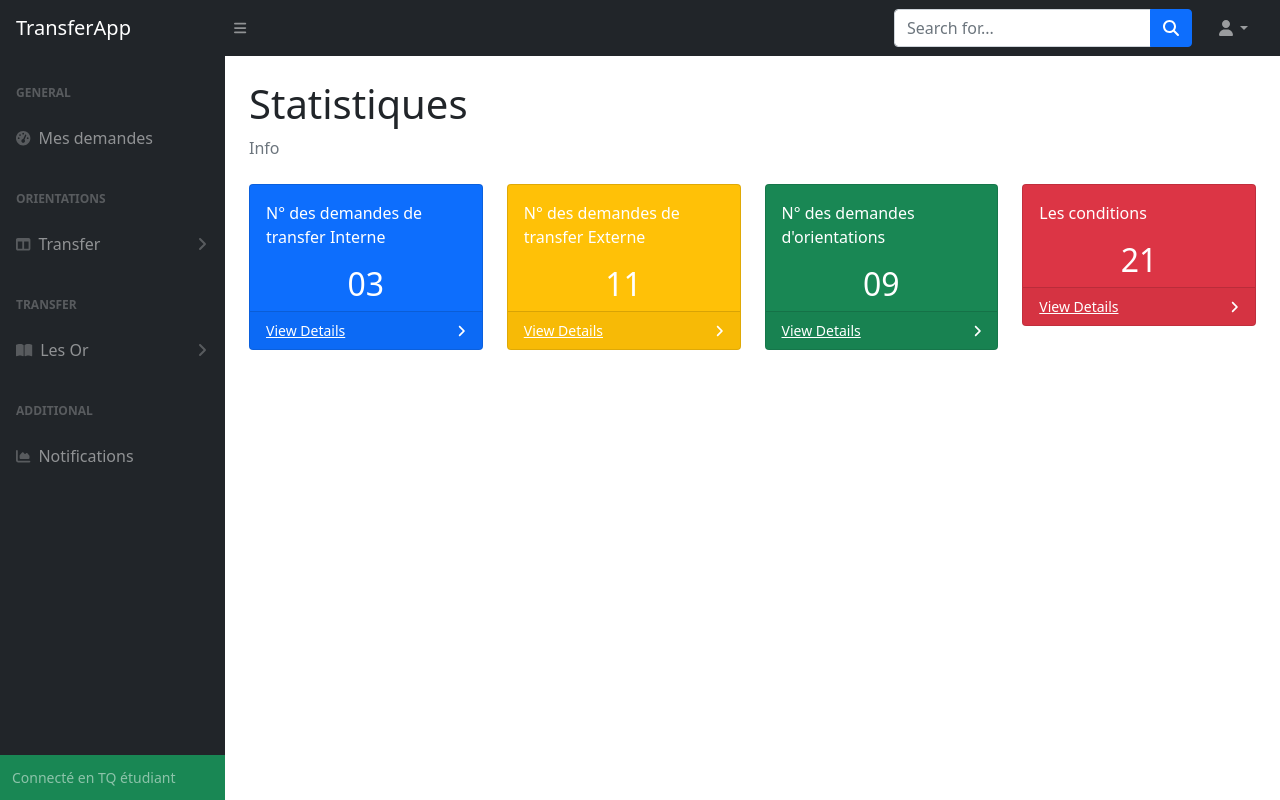
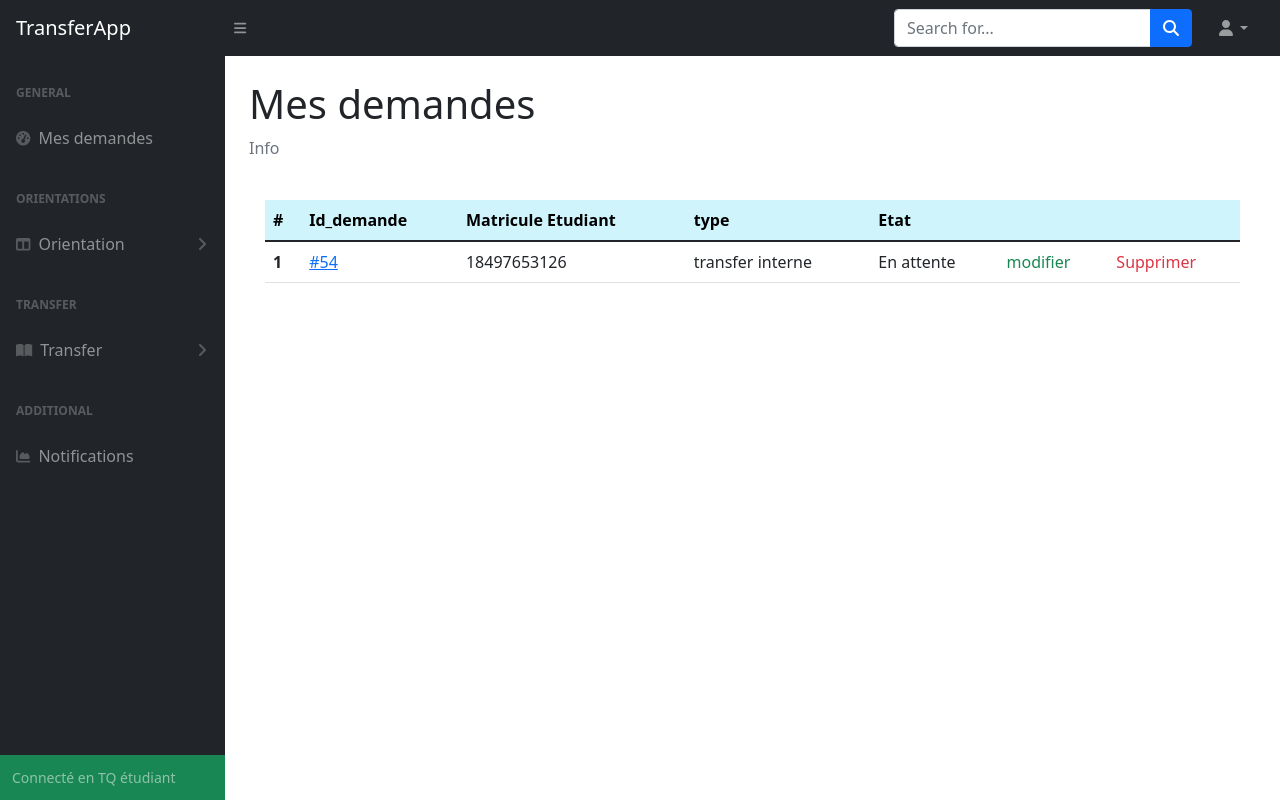
Before and after one commit to Aymen-Dev-tech/transfer_orientations_app, a Flask app: page /etudiant in a window 1280 px wide. Run offline with Flask 2, Linux system fonts and the light colour scheme; a user stored in the database is signed in; some libraries are stand-ins or nearby versions.

Commit message:
add some student pages

```diff
--- a/App.py
+++ b/App.py
@@ -1,5 +1,5 @@
 
-from crypt import methods
+# from crypt import methods
 import email
 from unicodedata import category
 from flask import Flask, render_template, redirect, request, url_for, session, send_file
@@ -45,6 +45,15 @@ def internal_server_error(e):
 @app.route('/', methods = ["POST", "GET"])
 def index():
     return render_template('index.html')
+
+@app.route('/etudiant')
+def index_etudiant():
+    return render_template('etudiant/index.html')
+
+
+@app.route('/etudiant/ajouter_demande_orientation')
+def ajouter_demande_orientation():
+    return render_template('etudiant/ajouter_demande_orientation.html')
 
 @app.route('/connecter', methods = ["POST", "GET"])
 def login():
--- a/static/scripts.js
+++ b/static/scripts.js
@@ -24,3 +24,19 @@ window.addEventListener('DOMContentLoaded', event => {
     }
 
 });
+
+
+const choixOptions = ['TI', 'GL','SCI','SI'];
+
+$('#options').change(function(){
+    $('select').on('change', function(event ) {
+        //restore previously selected value
+        var prevValue = $(this).data('previous');
+        $('select').not(this).find('option[value="'+prevValue+'"]').show();
+        //hide option selected
+        var value = $(this).val();
+        //update previously selected data
+        $(this).data('previous',value);
+        $('select').not(this).find('option[value="'+value+'"]').hide();
+    });
+});
--- a/templates/etudiant/base.html
+++ b/templates/etudiant/base.html
@@ -45,32 +45,33 @@
                 <div class="sb-sidenav-menu">
                     <div class="nav">
                         <div class="sb-sidenav-menu-heading">General</div>
-                        <a class="nav-link {% if request.path == '/admin' %} active {% endif %}" href="/admin">
+                        <a class="nav-link {% if request.path == '/admin' %} active {% endif %}" href="/mes_demandes">
                             <div class="sb-nav-link-icon"><i class="fas fa-tachometer-alt"></i></div>
                             Mes demandes
                         </a>
                         <div class="sb-sidenav-menu-heading">Orientations</div>
                         <a class="nav-link collapsed {% if ('/admin/tr'or'/admin/or') in request.path %} active{% endif %}" href="#" data-bs-toggle="collapse" data-bs-target="#collapseLayouts" aria-expanded="false" aria-controls="collapseLayouts">
                             <div class="sb-nav-link-icon"><i class="fas fa-columns"></i></div>
-                            Transfer
+                            Orientation
                             <div class="sb-sidenav-collapse-arrow"><i class="fas fa-angle-down"></i></div>
                         </a>
                         <div class="collapse" id="collapseLayouts" aria-labelledby="headingOne" data-bs-parent="#sidenavAccordion">
                             <nav class="sb-sidenav-menu-nested nav">
                                 <a class="nav-link {% if request.path =='/admin/transfer_interne'%} active {% endif %}" href="/admin/transfer_interne">Les conditions</a>
-                                <a class="nav-link {% if request.path =='/admin/transfer_interne/details'%} active {% endif %}" href="#">Ajouter un demande orinentation</a>
+                                <a class="nav-link {% if request.path =='/admin/transfer_interne/details'%} active {% endif %}" href="/etudiant/ajouter_demande_orientation">Ajouter un demande orinentation</a>
                             </nav>
                         </div>
                         <div class="sb-sidenav-menu-heading">Transfer</div>
                         <a class="nav-link collapsed" href="#" data-bs-toggle="collapse" data-bs-target="#collapsePages" aria-expanded="false" aria-controls="collapsePages">
                             <div class="sb-nav-link-icon"><i class="fas fa-book-open"></i></div>
-                            Les Or
+                            Transfer
                             <div class="sb-sidenav-collapse-arrow"><i class="fas fa-angle-down"></i></div>
                         </a>
                         <div class="collapse" id="collapsePages" aria-labelledby="headingTwo" data-bs-parent="#sidenavAccordion">
                             <nav class="sb-sidenav-menu-nested nav">
                                 <a class="nav-link" href="#">Les conditions</a>
-                                <a class="nav-link" href="#">Ajouter demande de transfers</a>
+                                <a class="nav-link" href="#">Ajouter demande de transfers interne</a>
+                                <a class="nav-link" href="#">Ajouter demande de transfers externe</a>
                             </nav>
                         </div>
                         <div class="sb-sidenav-menu-heading">Additional</div>
--- a/templates/etudiant/index.html
+++ b/templates/etudiant/index.html
@@ -5,51 +5,37 @@
 {% block content %}
     <main>
         <div class="container-fluid px-4">
-            <h1 class="mt-4">Statistiques</h1>
+            <h1 class="mt-4">Mes demandes</h1>
             <ol class="breadcrumb mb-4">
                 <li class="breadcrumb-item active">Info</li>
             </ol>
-            <div class="row">
-                <div class="col-xl-3 col-md-6">
-                    <div class="card bg-primary text-white mb-4">
-                        <div class="card-body">N° des demandes de transfer Interne</div>
-                        <h2 class="text-center">03</h2>
-                        <div class="card-footer d-flex align-items-center justify-content-between">
-                            <a class="small text-white stretched-link" href="#">View Details</a>
-                            <div class="small text-white"><i class="fas fa-angle-right"></i></div>
-                        </div>
-                    </div>
-                </div>
-                <div class="col-xl-3 col-md-6">
-                    <div class="card bg-warning text-white mb-4">
-                        <div class="card-body">N° des demandes de transfer Externe</div>
-                        <h2 class="text-center">11</h2>
-                        <div class="card-footer d-flex align-items-center justify-content-between">
-                            <a class="small text-white stretched-link" href="#">View Details</a>
-                            <div class="small text-white"><i class="fas fa-angle-right"></i></div>
-                        </div>
-                    </div>
-                </div>
-                <div class="col-xl-3 col-md-6">
-                    <div class="card bg-success text-white mb-4">
-                        <div class="card-body">N° des demandes d'orientations</div>
-                        <h2 class="text-center">09</h2>
-                        <div class="card-footer d-flex align-items-center justify-content-between">
-                            <a class="small text-white stretched-link" href="#">View Details</a>
-                            <div class="small text-white"><i class="fas fa-angle-right"></i></div>
-                        </div>
-                    </div>
-                </div>
-                <div class="col-xl-3 col-md-6">
-                    <div class="card bg-danger text-white mb-4">
-                        <div class="card-body">Les conditions</div>
-                        <h2 class="text-center">21</h2>
-                        <div class="card-footer d-flex align-items-center justify-content-between">
-                            <a class="small text-white stretched-link" href="#">View Details</a>
-                            <div class="small text-white"><i class="fas fa-angle-right"></i></div>
-                        </div>
-                    </div>
-                </div>
+            <div class="card-body">
+                <table class="table">
+                    <thead>
+                      <tr>
+                        <th scope="col" class="table-info">#</th>
+                        <th scope="col" class="table-info">Id_demande</th>
+                        <th scope="col" class="table-info">Matricule Etudiant</th>
+                        <th scope="col" class="table-info">type</th>
+                        <th scope="col" class="table-info">Etat</th>
+                        <th scope="col" class="table-info"></th>
+                        <th scope="col" class="table-info"></th>
+                      </tr>
+                    </thead>
+                    <tbody>
+                        <tr>
+                            <th scope="row">1</th>
+                            <td><a href="/etudiant/demande_details/54">#54</a></td>
+                            <td>18497653126</td>
+                            <td>transfer interne</td>
+                            <td>En attente</td>
+                            <td><a class="link-success text-decoration-none" href="#">modifier</a></td>
+                            <td><a class="link-danger text-decoration-none" href="#">Supprimer</a></td>
+                        </tr>
+
+                    </tbody>
+                  </table>
+            </div>
             </div>
         </div>
     </main>
```
Also changed, not shown: templates/etudiant/ajouter_demande_orientation.html (added, +76 -0 lines), templates/etudiant/conditions.html (added, +41 -0 lines), templates/etudiant/profile.html (added, +41 -0 lines).
